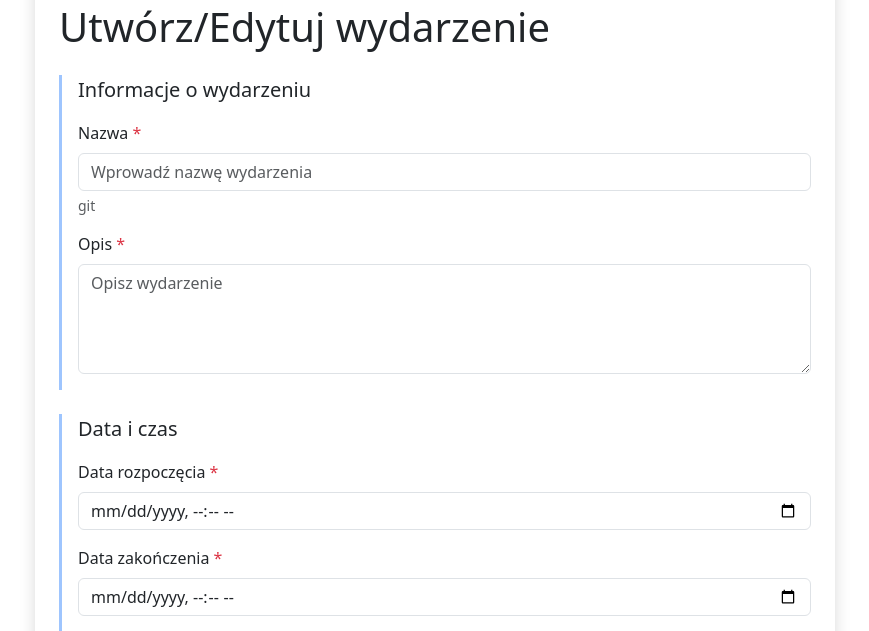
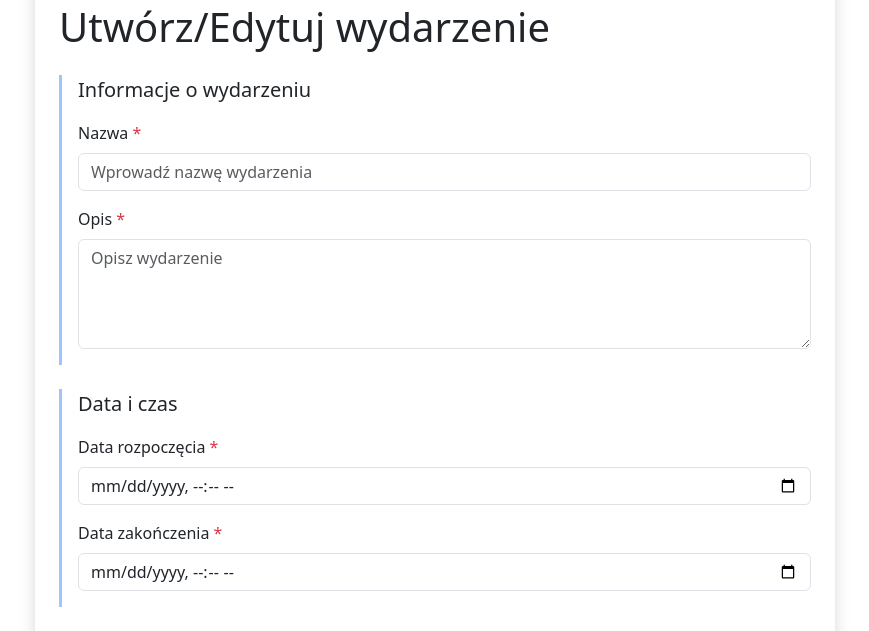
Before and after one commit to zosiaszy/rekrutacja-front-django-04-2025, a Django app: page /events/create/ in a window 1280 px wide. Shown: the part 205-836 px from the top of the page, without its empty margins (205-1074 px from the left). Run offline with Django 5.2, Linux system fonts and the light colour scheme; some libraries are stand-ins or nearby versions.

Commit message:
Add changes event_form

```diff
--- a/templates/events/event_form.html
+++ b/templates/events/event_form.html
@@ -33,7 +33,7 @@
                     {% translate 'Nazwa' %} <span class="text-danger">*</span>
                 </label>
                 {{ form.name }}
-                <div class="form-text" id="{{ form.name.id_for_label }}-help">git </div>
+                <div class="form-text" id="{{ form.name.id_for_label }}-help"></div>
                 {% if form.name.errors %}
                     <div class="invalid-feedback d-block" id="{{ form.name.id_for_label }}-error">
                         {{ form.name.errors|striptags }}
```
